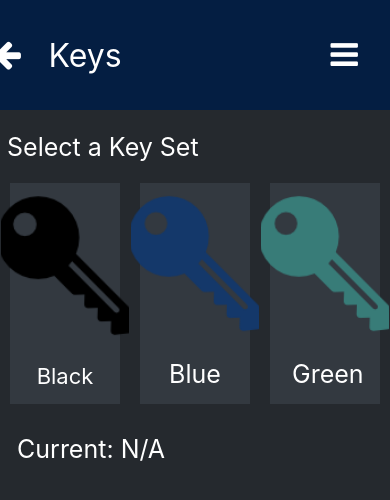
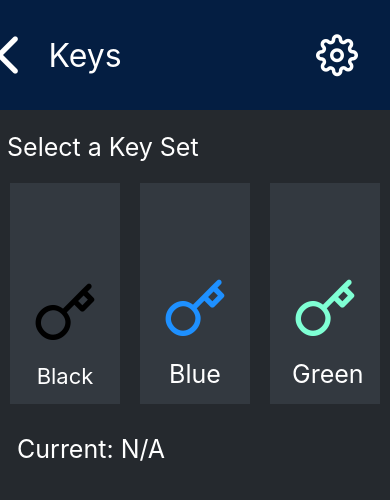
Before and after one commit to Buslon-Brian/KCMonitor2, a React Native app: screen /Keys in a window 390 px wide. Shown: the top 500 px of the page. Built offline with nearby package versions, Linux system fonts and the light colour scheme.

Commit message:
Implemented Feather Icons

```diff
--- a/components/Header.js
+++ b/components/Header.js
@@ -2,7 +2,7 @@ import {View, Text, TouchableOpacity, Image} from 'react-native'
 import styles from './styles'
 import { store } from '../stores/store'
 import { useSnapshot } from 'valtio'
-import { FontAwesome } from '@expo/vector-icons';
+import { Feather } from '@expo/vector-icons';
 
 
 export default function Header_c({title, navigation}) {
@@ -13,7 +13,7 @@ export default function Header_c({title, navigation}) {
                 style = {{flex: .05, alignItems: 'center'}}
                 onPress={()=> navigation.navigate('Menu')}
             >
-                <FontAwesome name="arrow-left" color="white" size = {32}/>
+                <Feather name="chevron-left" color="white" size = {64}/>
 
             </TouchableOpacity>
 
@@ -23,7 +23,7 @@ export default function Header_c({title, navigation}) {
                 style = {{flex: .2, alignItems: 'flex-end'}}
                 onPress={()=> navigation.navigate('Settings')}
             >
-                <FontAwesome name="bars" size={32} color="white" style = {{marginLeft: 5, marginRight: 32}} />
+                <Feather name="settings" size={42} color="white" style = {{marginLeft: 5, marginRight: 32}} />
             </TouchableOpacity>
         </View>
     )
--- a/components/styles.js
+++ b/components/styles.js
@@ -30,6 +30,7 @@ const styles = StyleSheet.create({
 
       item: {
         backgroundColor: '#333940',
+        flex: 1,
         padding: 10,
         marginVertical: 5,
         marginHorizontal: 5,
--- a/routes/Headcounts.js
+++ b/routes/Headcounts.js
@@ -4,6 +4,7 @@ import { SafeAreaProvider } from 'react-native-safe-area-context';
 import AsyncStorage from '@react-native-async-storage/async-storage';
 import { useSnapshot } from 'valtio';
 import { store } from '../stores/store';
+import { Feather } from '@expo/vector-icons';
 import styles from '../components/styles';
 import Header_c from '../components/Header';
 import SubmitBttnfn from '../components/SubmitBttn';
@@ -112,7 +113,7 @@ function IteratorBttns(value, setValue, snap) {
             style={{backgroundColor: snap.color, flex: 1, marginHorizontal: '1%', marginVertical: '.5%', justifyContent: 'center', alignItems: 'center',}}
             onPress={()=> store.floor_count[store.cur_floor - 1] += 1}
         >
-            <Image style = {{width: 100, height: 100, marginLeft: 5,}} source = {require('../assets/images/up_arrow.png')}/>
+            <Feather name="chevron-up" size={124} color="white" />
         </TouchableOpacity>
 
         <TouchableOpacity style={{
@@ -126,7 +127,7 @@ function IteratorBttns(value, setValue, snap) {
         }}
         onPress={()=>{if(store.floor_count[store.cur_floor - 1] != 0){store.floor_count[store.cur_floor - 1] -= 1}}}
         >
-            <Image style = {{width: 100, height: 100, marginLeft: 5,}} source = {require('../assets/images/down_arrow.png')}/>
+            <Feather name="chevron-down" size={124} color="white" />
         </TouchableOpacity>
     </>
     )
--- a/routes/HourlyAssignments.js
+++ b/routes/HourlyAssignments.js
@@ -4,6 +4,7 @@ import styles from "../components/styles"
 import { useEffect, useState } from 'react';
 import { useSnapshot } from 'valtio';
 import { store } from '../stores/store';
+import { Feather } from '@expo/vector-icons';
 import Header_c from '../components/Header';
 import SubmitBttnfn from '../components/SubmitBttn';
 
@@ -57,18 +58,21 @@ function HourlyButtons(handleHourPress) {
             style={{ backgroundColor: '#333940', marginHorizontal: 10, flex: 1, justifyContent: 'flex-end', alignItems: 'center' }}
             onPress={() => handleHourPress('Floater')}
         >
+            <Feather name="slack" size={64} color="white" />
             <Text style={{ color: 'white', fontSize: 22, marginVertical: 15 }}> Floater </Text>
         </TouchableOpacity>
 
         <TouchableOpacity style={{ backgroundColor: '#333940', marginHorizontal: 10, flex: 1, justifyContent: 'flex-end', alignItems: 'center' }}
             onPress={() => handleHourPress('Headcounts')}
         >
+            <Feather name="users" size={64} color="white" />
             <Text style={{ color: 'white', fontSize: 25, margin: 15 }}> Headcounts </Text>
         </TouchableOpacity>
 
         <TouchableOpacity style={{ backgroundColor: '#333940', marginHorizontal: 10, flex: 1, justifyContent: 'flex-end', alignItems: 'center' }}
             onPress={() => handleHourPress('Kiosk')}
         >
+            <Feather name="pen-tool" size={64} color="white" />
             <Text style={{ color: 'white', fontSize: 25, margin: 15 }}> Kiosk </Text>
         </TouchableOpacity>
     </View>;
--- a/routes/Keys.js
+++ b/routes/Keys.js
@@ -4,6 +4,7 @@ import styles from "../components/styles"
 import { useEffect, useState } from 'react';
 import { useSnapshot } from 'valtio';
 import { store } from '../stores/store';
+import { Feather } from '@expo/vector-icons';
 import Header_c from '../components/Header';
 import SubmitBttnfn from '../components/SubmitBttn';
 
@@ -52,21 +53,21 @@ function KeyButtons(handleKeyPress) {
             style={{ backgroundColor: '#333940', marginHorizontal: 10, flex: 1, justifyContent: 'flex-end', alignItems: 'center' }}
             onPress={() => handleKeyPress('Black')}
         >
-            <Image style ={{flex: 1, margin:10}} source = {require('../assets/images/black_key.png')} />
+            <Feather name="key" size={64} color="black" />
             <Text style={{ color: 'white', fontSize: 22, marginVertical: 15 }}> Black </Text>
         </TouchableOpacity>
 
         <TouchableOpacity style={{ backgroundColor: '#333940', marginHorizontal: 10, flex: 1, justifyContent: 'flex-end', alignItems: 'center' }}
             onPress={() => handleKeyPress('Blue')}
         >
-            <Image style ={{flex: 1, margin:10}} source = {require('../assets/images/blue_key.png')} />
+            <Feather name="key" size={64} color="dodgerblue" />
             <Text style={{ color: 'white', fontSize: 25, margin: 15 }}> Blue </Text>
         </TouchableOpacity>
 
         <TouchableOpacity style={{ backgroundColor: '#333940', marginHorizontal: 10, flex: 1, justifyContent: 'flex-end', alignItems: 'center' }}
             onPress={() => handleKeyPress('Green')}
         >
-            <Image style ={{flex: 1, margin:10}} source = {require('../assets/images/green_key.png')} />
+            <Feather name="key" size={64} color="aquamarine" />
             <Text style={{ color: 'white', fontSize: 25, margin: 15 }}> Green </Text>
         </TouchableOpacity>
     </View>;
--- a/routes/MenuScreen.js
+++ b/routes/MenuScreen.js
@@ -3,15 +3,7 @@ import { SafeAreaProvider } from 'react-native-safe-area-context';
 import { useSnapshot } from 'valtio';
 import { store } from '../stores/store';
 import styles from '../components/styles';
-import { FontAwesome } from '@expo/vector-icons';
-import peopleImage from '../assets/images/people.png';
-import qrCodeImage from '../assets/images/QRCode.png';
-import buildingImage from '../assets/images/Building.png';
-import clockImage from '../assets/images/Clock.png';
-import printerImage from '../assets/images/Printer.png';
-import keyImage from '../assets/images/Key.png';
-import ticketsImage from '../assets/images/Tickets.png';
-import logoutImage from '../assets/images/LogOut.png';
+import { Feather } from '@expo/vector-icons'
 
 function MenuScreen({ navigation }) {
   const snap =useSnapshot(store)
@@ -31,54 +23,54 @@ function MenuScreen({ navigation }) {
 const DATA = [
   {
     id: '1',
-    path: peopleImage,
+    path: 'users',
     title: 'Headcounts',
     screen: 'Headcounts',
   },
   {
     id: '2',
-    path: qrCodeImage,
+    path: 'camera',
     title: 'QR Codes',
     screen: 'QR',
   },
   {
     id: '3',
-    path: buildingImage,
+    path: 'list',
     title: 'Property Rounds',
     screen: 'Property',
   },
   {
     id: '4',
-    path: clockImage,
+    path: 'clock',
     title: 'Hourly Assignments',
     screen: 'Hourly',
   },
   {
     id: '5',
-    path: printerImage,
+    path: 'printer',
     title: 'Printers',
     screen: 'Printers',
   },
   {
     id: '6',
-    path: keyImage,
+    path: 'key',
     title: 'Keys',
     screen: 'Keys',
   },
   {
     id: '7',
-    path: ticketsImage,
+    path: 'tool',
     title: 'Maintenance Tickets',
   },
   {
-    id: '9',
-    path: logoutImage,
+    id: '8',
+    path: 'settings',
     title: 'Settings',
     screen: 'Settings',
   },
   {
     id: '9',
-    path: logoutImage,
+    path: 'log-out',
     title: 'Log Out',
     screen: 'Login',
   },
@@ -98,7 +90,7 @@ const Item = ({ title, path, screen, navigation }) => (
       }
     }}
   >
-    <Image style={styles.image} source={path} onError={(error) => console.log('Image loading error:', error)} />
+    <Feather name= {path} size={100} color="white" style = {{flex: 1}}/>
     <Text style={{ color: '#fff', fontSize: 20 }} adjustsFontSizeToFit={true} allowFontScaling={true}>
       {title}
     </Text>
```
